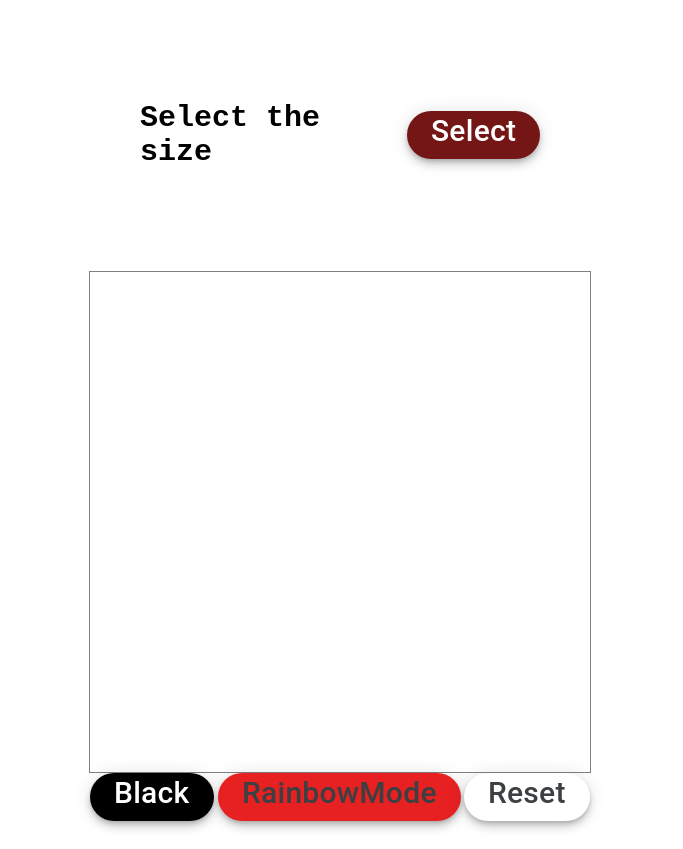
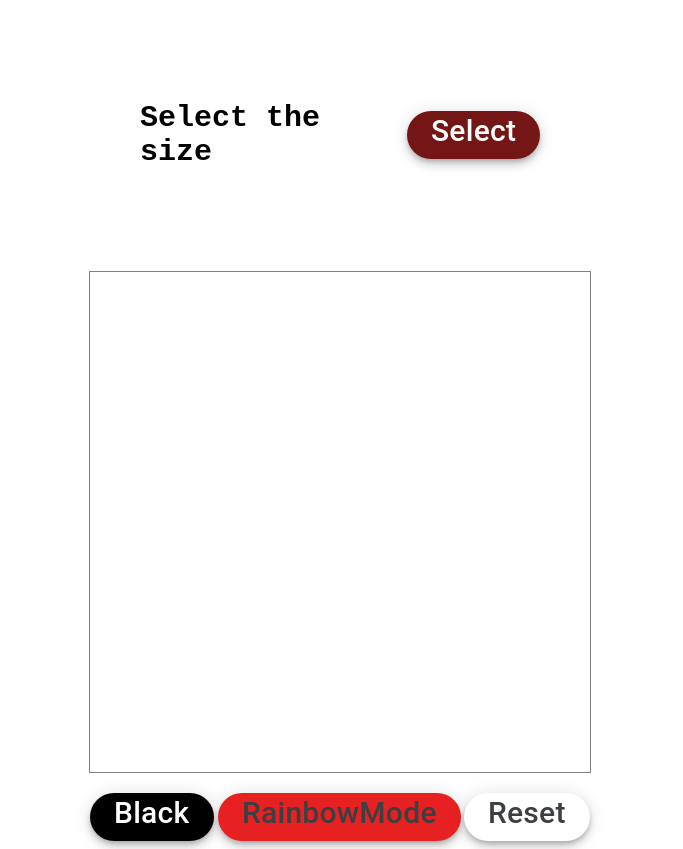
Before and after one commit to LiontosDionisis/Etch-A-Sketch, a plain HTML site: page index.html in a window 1280 px wide. Shown: the part 175-1024 px from the top of the page, without its empty margins (300-983 px from the left). Drawn offline with Linux system fonts and the light colour scheme.

Commit message:
Update style.css

```diff
--- a/style.css
+++ b/style.css
@@ -169,3 +169,6 @@ h6{
   will-change: transform,opacity;
   z-index: 0;
 }
+.footer{
+    margin-top: 20px;
+}
```
